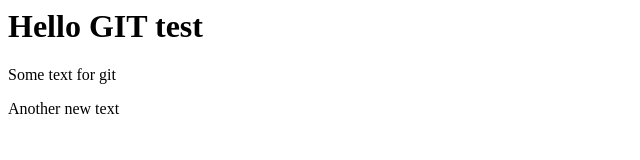
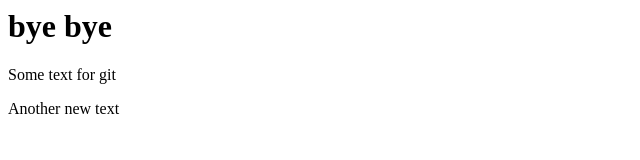
Before and after one commit to JoaquimQuiroga/githubTraining, a plain HTML site: page index.html in a window 1280 px wide. Shown: the whole page, without its empty margins (0-640 px from the left). Drawn offline with Linux system fonts and the light colour scheme.

Commit message:
added bye

```diff
--- a/index.html
+++ b/index.html
@@ -1,3 +1,3 @@
-<h1>Hello GIT test</h1>
+<h1> bye bye</h1>
 <p>Some text for git</p>
 <div>Another new text</div>
```
